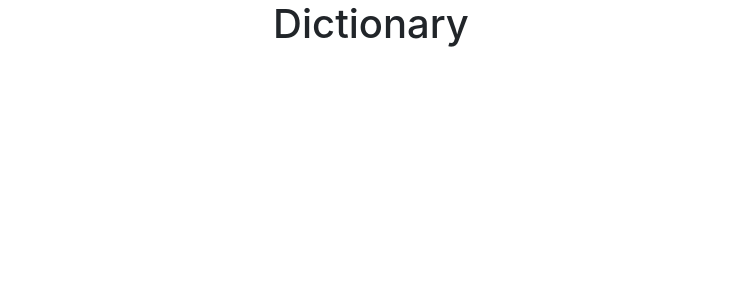
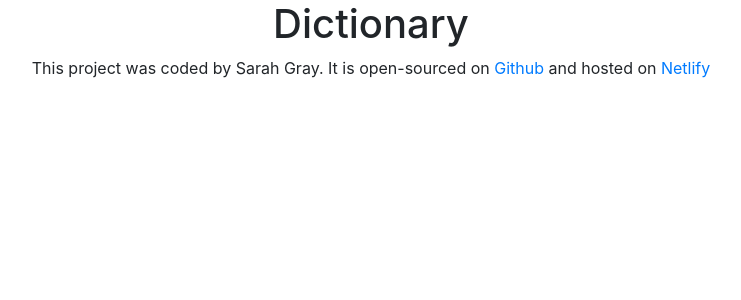
Before and after one commit to SL-GW/dictionary-project, a React (Create React App) app: page / in a window 1280 px wide. Shown: the top 300 px of the page, without its empty margins (269-1010 px from the left). Built offline with nearby package versions, Linux system fonts and the light colour scheme.

Commit message:
Added footer with links

```diff
--- a/src/App.js
+++ b/src/App.js
@@ -4,6 +4,19 @@ export default function App() {
   return (
     <div className="App">
       <h1>Dictionary</h1>
+      <footer>
+        This project was coded by Sarah Gray. It is open-sourced on{" "}
+        <a href="https://github.com/SL-GW/dictionary-project" target="blank">
+          Github
+        </a>{" "}
+        and hosted on{" "}
+        <a
+          href="https://dictionary-project-using-react.netlify.app/"
+          target="blank"
+        >
+          Netlify
+        </a>
+      </footer>
     </div>
   );
 }
```
